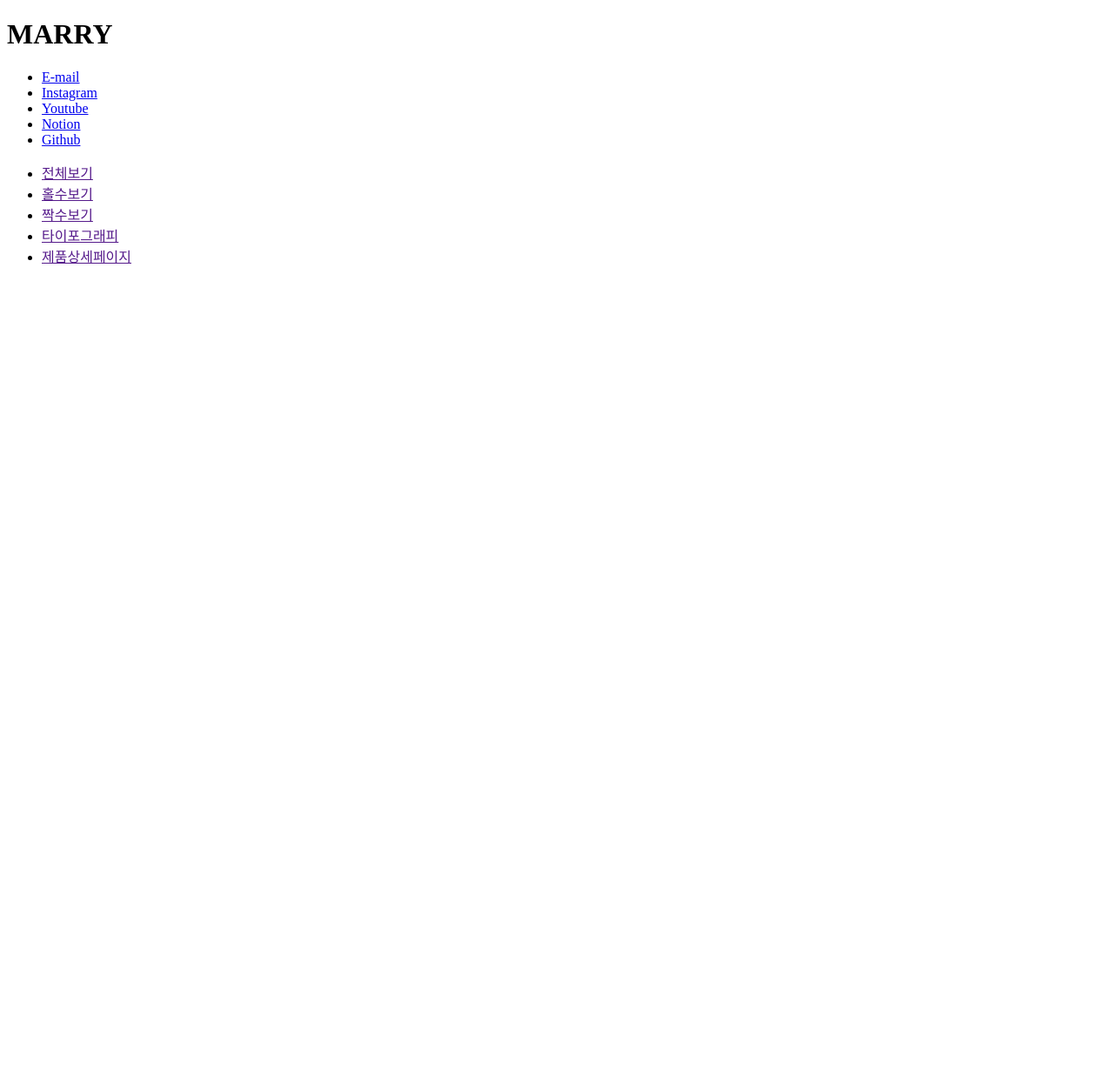
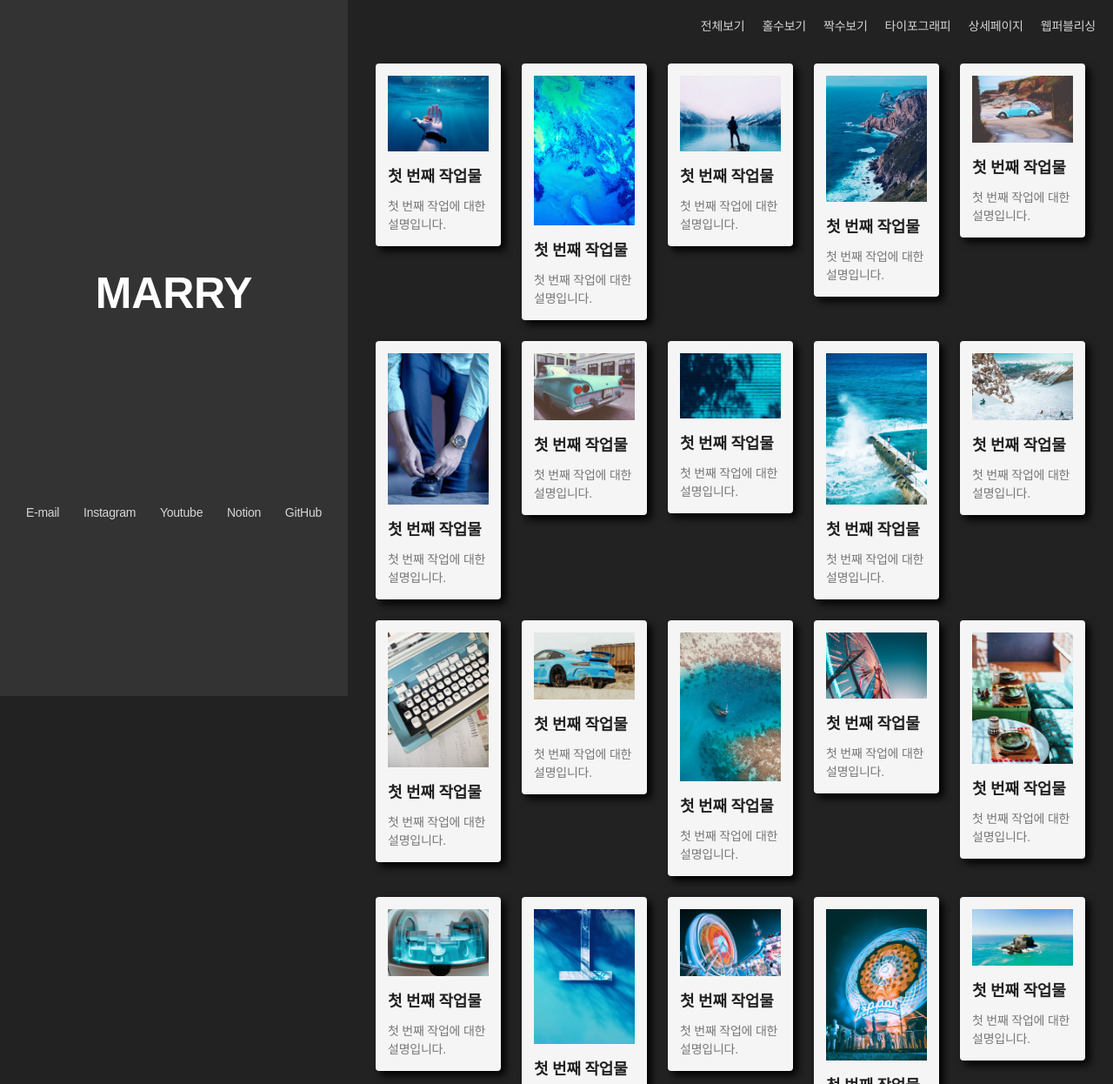
Before and after one commit to hanule1213/respansive-papg, a plain HTML site: page index.html in a window 1280 px wide. Shown: the top 1246 px of the page at 87% size. Before the commit the page ends 800 px from the top, so only its background shows below. Drawn offline with Linux system fonts and the light colour scheme.

Commit message:
feat: isotope 기능구현

```diff
--- a/css/style.css
+++ b/css/style.css
@@ -0,0 +1,129 @@
+@charset "utf-8";
+
+* {
+  margin: 0;
+  padding: 0;
+  box-sizing: border-box;
+}
+html,
+body {
+  font-family: "Noto Sans KR", "arial", sans-serif;
+  font-optical-sizing: auto;
+  font-weight: 400;
+  font-style: normal;
+  font-size: 10px;
+  line-height: 1.5;
+  letter-spacing: -0.23px;
+  text-size-adjust: none;
+  word-break: break-all;
+  color: #fff;
+  background-color: #222;
+  overflow-x: hidden;
+}
+ul,
+ol,
+li {
+  list-style: none;
+}
+a {
+  display: block;
+  text-decoration: none;
+  color: #fff;
+}
+img {
+  border: 0;
+  vertical-align: middle;
+}
+
+.header {
+  position: fixed;
+  left: 0;
+  top: 0;
+  width: 400px;
+  height: 100%;
+  background-color: #333;
+  padding: 30rem 1.6rem 20rem;
+  display: flex;
+  flex-direction: column;
+  justify-content: space-between;
+  align-items: center;
+}
+.header h1 {
+  position: relative;
+  font-size: 5rem;
+}
+.contact {
+  position: relative;
+  width: 100%;
+  display: flex;
+  justify-content: space-around;
+  align-items: center;
+}
+.contact li {
+  position: relative;
+}
+.contact li a {
+  font-size: 1.4rem;
+  opacity: 0.8;
+}
+.contact li:hover a {
+  opacity: 1;
+}
+
+.main {
+  position: relative;
+  margin-left: 400px;
+  padding: 20px;
+}
+.filter {
+  position: relative;
+  width: 100%;
+  display: flex;
+  justify-content: flex-end;
+  align-items: center;
+  gap: 2rem;
+  margin-bottom: 2rem;
+}
+.filter li {
+}
+.filter li a {
+  font-size: 1.4rem;
+  opacity: 0.8;
+}
+.filter li:hover a {
+  opacity: 1;
+}
+
+.card-wrap {
+  position: relative;
+  width: 100%;
+  display: flex;
+  flex-wrap: wrap;
+}
+.card {
+  position: relative;
+  width: 20%;
+  padding: 1.2rem;
+}
+.card .inner {
+  position: relative;
+  width: 100%;
+  padding: 1.4rem;
+  background-color: #f5f5f5;
+  border-radius: 4px;
+  box-shadow: 5px 5px 10px #000;
+}
+.card .inner img {
+  width: 100%;
+  object-fit: cover;
+}
+.card .inner h2 {
+  font-size: 1.8rem;
+  color: #222;
+  margin-top: 1.6rem;
+  margin-bottom: 1rem;
+}
+.card .inner p {
+  font-size: 1.4rem;
+  color: #777;
+}
--- /dev/null
+++ b/data/data.json
@@ -0,0 +1,182 @@
+[
+  {
+    "id": 1,
+    "imgSrc": "images/p1.jpg",
+    "title": "첫 번째 작업물",
+    "desc": "첫 번째 작업에 대한 설명입니다.",
+    "createdAt": "2025.00.00",
+    "oddToEven": "odd",
+    "kindOfWork": "typho"
+  },
+  {
+    "id": 2,
+    "imgSrc": "images/p2.jpg",
+    "title": "두 번째 작업물",
+    "desc": "두 번째 작업에 대한 설명입니다.",
+    "createdAt": "2025.00.00",
+    "oddToEven": "even",
+    "kindOfWork": "detail"
+  },
+  {
+    "id": 3,
+    "imgSrc": "images/p3.jpg",
+    "title": "세 번째 작업물",
+    "desc": "세 번째 작업에 대한 설명입니다.",
+    "createdAt": "2025.00.00",
+    "oddToEven": "odd",
+    "kindOfWork": ""
+  },
+  {
+    "id": 4,
+    "imgSrc": "images/p4.jpg",
+    "title": "네 번째 작업물",
+    "desc": "네 번째 작업에 대한 설명입니다.",
+    "createdAt": "2025.00.00",
+    "oddToEven": "even",
+    "kindOfWork": "web"
+  },
+  {
+    "id": 5,
+    "imgSrc": "images/p5.jpg",
+    "title": "다섯 번째 작업물",
+    "desc": "다섯 번째 작업에 대한 설명입니다.",
+    "createdAt": "2025.00.00",
+    "oddToEven": "odd",
+    "kindOfWork": "typho"
+  },
+  {
+    "id": 6,
+    "imgSrc": "images/p6.jpg",
+    "title": "여섯 번째 작업물",
+    "desc": "여섯 번째 작업에 대한 설명입니다.",
+    "createdAt": "2025.00.00",
+    "oddToEven": "even",
+    "kindOfWork": "web"
+  },
+  {
+    "id": 7,
+    "imgSrc": "images/p7.jpg",
+    "title": "일곱 번째 작업물",
+    "desc": "일곱 번째 작업에 대한 설명입니다.",
+    "createdAt": "2025.00.00",
+    "oddToEven": "odd",
+    "kindOfWork": "detail"
+  },
+  {
+    "id": 8,
+    "imgSrc": "images/p8.jpg",
+    "title": "여덟 번째 작업물",
+    "desc": "여덟 번째 작업에 대한 설명입니다.",
+    "createdAt": "2025.00.00",
+    "oddToEven": "even",
+    "kindOfWork": "detail"
+  },
+  {
+    "id": 9,
+    "imgSrc": "images/p9.jpg",
+    "title": "아홉 번째 작업물",
+    "desc": "아홉 번째 작업에 대한 설명입니다.",
+    "createdAt": "2025.00.00",
+    "oddToEven": "odd",
+    "kindOfWork": "typho"
+  },
+  {
+    "id": 10,
+    "imgSrc": "images/p10.jpg",
+    "title": "열 번째 작업물",
+    "desc": "열 번째 작업에 대한 설명입니다.",
+    "createdAt": "2025.00.00",
+    "oddToEven": "even",
+    "kindOfWork": "detail"
+  },
+  {
+    "id": 11,
+    "imgSrc": "images/p11.jpg",
+    "title": "열한 번째 작업물",
+    "desc": "열한 번째 작업에 대한 설명입니다.",
+    "createdAt": "2025.00.00",
+    "oddToEven": "odd",
+    "kindOfWork": "web"
+  },
+  {
+    "id": 12,
+    "imgSrc": "images/p12.jpg",
+    "title": "열두 번째 작업물",
+    "desc": "열두 번째 작업에 대한 설명입니다.",
+    "createdAt": "2025.00.00",
+    "oddToEven": "even",
+    "kindOfWork": "web"
+  },
+  {
+    "id": 13,
+    "imgSrc": "images/p13.jpg",
+    "title": "열세 번째 작업물",
+    "desc": "열세 번째 작업에 대한 설명입니다.",
+    "createdAt": "2025.00.00",
+    "oddToEven": "odd",
+    "kindOfWork": "detail"
+  },
+  {
+    "id": 14,
+    "imgSrc": "images/p14.jpg",
+    "title": "열네 번째 작업물",
+    "desc": "열네 번째 작업에 대한 설명입니다.",
+    "createdAt": "2025.00.00",
+    "oddToEven": "even",
+    "kindOfWork": "typho"
+  },
+  {
+    "id": 15,
+    "imgSrc": "images/p15.jpg",
+    "title": "열다섯 번째 작업물",
+    "desc": "열다섯 번째 작업에 대한 설명입니다.",
+    "createdAt": "2025.00.00",
+    "oddToEven": "odd",
+    "kindOfWork": "detail"
+  },
+  {
+    "id": 16,
+    "imgSrc": "images/p16.jpg",
+    "title": "열여섯 번째 작업물",
+    "desc": "열여섯 번째 작업에 대한 설명입니다.",
+    "createdAt": "2025.00.00",
+    "oddToEven": "even",
+    "kindOfWork": "detail"
+  },
+  {
+    "id": 17,
+    "imgSrc": "images/p17.jpg",
+    "title": "열일곱 번째 작업물",
+    "desc": "열일곱 번째 작업에 대한 설명입니다.",
+    "createdAt": "2025.00.00",
+    "oddToEven": "odd",
+    "kindOfWork": "web"
+  },
+  {
+    "id": 18,
+    "imgSrc": "images/p18.jpg",
+    "title": "열여덟 번째 작업물",
+    "desc": "열여덟 번째 작업에 대한 설명입니다.",
+    "createdAt": "2025.00.00",
+    "oddToEven": "even",
+    "kindOfWork": "typho"
+  },
+  {
+    "id": 19,
+    "imgSrc": "images/p19.jpg",
+    "title": "열아홉 번째 작업물",
+    "desc": "열아홉 번째 작업에 대한 설명입니다.",
+    "createdAt": "2025.00.00",
+    "oddToEven": "odd",
+    "kindOfWork": "detail"
+  },
+  {
+    "id": 20,
+    "imgSrc": "images/p20.jpg",
+    "title": "스무 번째 작업물",
+    "desc": "스무 번째 작업에 대한 설명입니다.",
+    "createdAt": "2025.00.00",
+    "oddToEven": "even",
+    "kindOfWork": "web"
+  }
+]
--- a/index.html
+++ b/index.html
@@ -5,19 +5,25 @@
     <meta name="viewport" content="width=device-width, initial-scale=1.0" />
     <title>반응형 웹페이지 및 SEO적용 실습</title>
     <link rel="stylesheet" href="css/style.css" />
+    <!-- isotope -->
+    <script src="js/isotope.pkgd.min.js"></script>
+    <!-- imagesloaded -->
+    <script src="js/imagesloded.pkgd.min.js"></script>
+    <!-- js -->
     <script src="js/script.js" defer></script>
   </head>
   <body>
     <header class="header">
       <!-- <div class="logo">
-        <a href="#">
-          <img src="" alt="" />
-        </a>
-      </div> -->
+    <a href="#">
+     <img src="" alt="" />
+    </a>
+   </div> -->
       <h1>MARRY</h1>
+
       <ul class="contact">
         <li>
-          <a href="mailto:jjjj0023@gmail.com" target="_blank">E-mail</a>
+          <a href="#" target="_blank">E-mail</a>
         </li>
         <li>
           <a href="#" target="_blank">Instagram</a>
@@ -29,7 +35,7 @@
           <a href="#" target="_blank">Notion</a>
         </li>
         <li>
-          <a href="#" target="_blank">Github</a>
+          <a href="#" target="_blank">GitHub</a>
         </li>
       </ul>
     </header>
@@ -40,8 +46,19 @@
         <li><a href="">홀수보기</a></li>
         <li><a href="">짝수보기</a></li>
         <li><a href="">타이포그래피</a></li>
-        <li><a href="">제품상세페이지</a></li>
+        <li><a href="">상세페이지</a></li>
+        <li><a href="">웹퍼블리싱</a></li>
       </ul>
+
+      <div class="card-wrap">
+        <div class="card odd typho">
+          <div class="inner">
+            <img src="images/p1.jpg" alt="첫 번째 작업물" />
+            <h2>첫 번째 작업물</h2>
+            <p>첫 번째 작업에 대한 설명입니다.</p>
+          </div>
+        </div>
+      </div>
     </main>
   </body>
 </html>
--- a/js/script.js
+++ b/js/script.js
@@ -0,0 +1,80 @@
+const wrap = document.querySelector(".card-wrap");
+// 초기 데이터 리스트
+let dataList = [];
+
+// 데이터 요청
+fetch("data/data.json")
+  // 요청에 성공하면
+  .then((response) => {
+    return response.json();
+  })
+  .then((data) => {
+    // console.log(data);
+    dataList = data;
+
+    // 카드 목록 렌더링 함수 호출
+    renderCardList();
+
+    // isotope 인스턴스 객체 생성
+    const cardWrapIso = new Isotope(wrap, {
+      itemSelector: ".card",
+      masonry: {
+        // use element for option
+        columnWidth: ".card",
+      },
+    });
+
+    // imagesloaded를 활용하여 모든 이미지 로드 완료 후 레이아웃 재계산
+    const cardImgLoad = imagesLoaded(wrap);
+    // 모든 이미지 로드 완료 시 실행
+    cardImgLoad.on("done", function (instance) {
+      console.log("모든 이미지 로드 완료!");
+      // 레이아웃 재계산
+      cardWrapIso.layout();
+    });
+    // 이미지 로드 실패 시 실행
+    cardImgLoad.on("fail", function (instance) {
+      console.log("일부 이미지 로드 실패!");
+      // 레이아웃 재계산
+      cardWrapIso.layout();
+    });
+    // 필터 기능
+    const filterBtnList = document.querySelectorAll(".filter li");
+    // console.log(filterBtnList);
+
+    filterBtnList.forEach((filterBtn) => {
+      filterBtn.addEventListener("click", (e) => {
+        e.preventDefault(); // a태그 기본동작 방지
+
+        // 필터링 및 재정렬
+        const filter = e.currentTarget.querySelector("a").getAttribute("href");
+
+        cardWrapIso.arrange({
+          filter: filter,
+        });
+      });
+    });
+  })
+  // 요청에 실패하면
+  .catch((error) => {
+    console.log(error);
+  });
+
+// 카드 목록 렌더링 함수
+function renderCardList() {
+  const cardList = dataList
+    .map((card, index) => {
+      return `
+    <div class="card ${card.oddToEven} ${card.kindOfWork}">
+      <div class="inner">
+            <img src="${card.imgSrc}" alt="${card.title}" />
+            <h2>첫 번째 작업물</h2>
+            <p>첫 번째 작업에 대한 설명입니다.</p>
+          </div>
+        </div>`;
+    })
+    .join("");
+
+  wrap.innerHTML = cardList;
+  //  console.log(cardList);
+}
```
Also changed, not shown: js/imagesloded.pkgd.min.js (added), js/isotope.pkgd.min.js (added).
